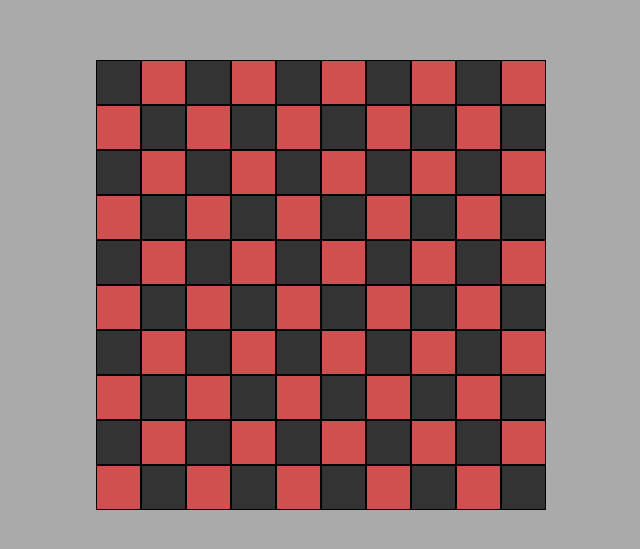
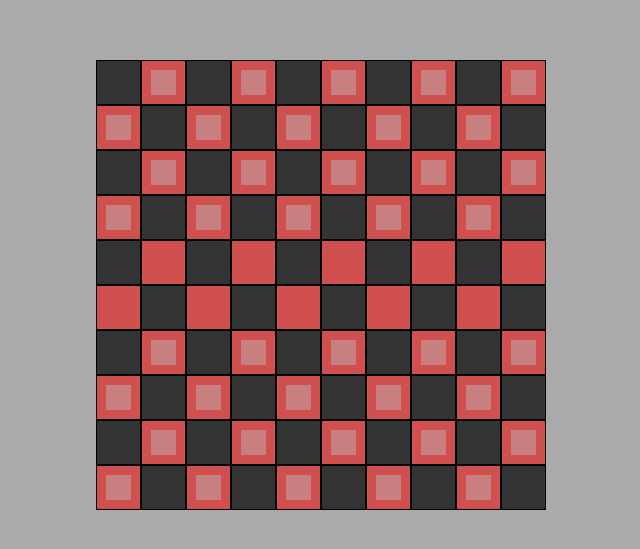
Before and after one commit to CiroMirkin/damasGame_JS, a plain HTML site: page index.html in a window 1280 px wide. Shown: the part 115-664 px from the top of the page, without its empty margins (64-704 px from the left). Drawn offline with Linux system fonts and the light colour scheme.

Commit message:
fichas: posicionadas inicialmente en el tablero y con estilos basicos

```diff
--- a/src/index.js
+++ b/src/index.js
@@ -12,8 +12,11 @@ for (let y = 0; y < 10; y++) {
         const cell = document.createElement('LI')
         cell.classList.add('cell')
         cell.classList.add(isRedCell ? 'cell--red' : 'cell--black')
+        if(isRedCell && (y < 4 || y > 5)) {
+            cell.innerHTML = '<div class="f"></div>'
+        }
+        isRedCell = !isRedCell
         row.appendChild(cell)
-        isRedCell = !isRedCell
     }
     isRedCell = !isRedCell
     tableFragment.appendChild(row)
--- a/src/styles.css
+++ b/src/styles.css
@@ -19,7 +19,8 @@ main div {
 	flex-flow: 0;
 }
 .cell {
-	display: inline-block;
+	display: grid;
+	place-items: center;
 	width: 45px;
 	height: 45px;
 	border: .2px solid #000;
@@ -30,3 +31,9 @@ main div {
 .cell--black {
 	background: #333;
 }
+.f {
+	display: block;
+	width: 25px;
+	height: 25px;
+	background: rgba(187, 187, 187, 0.438);
+}
```
